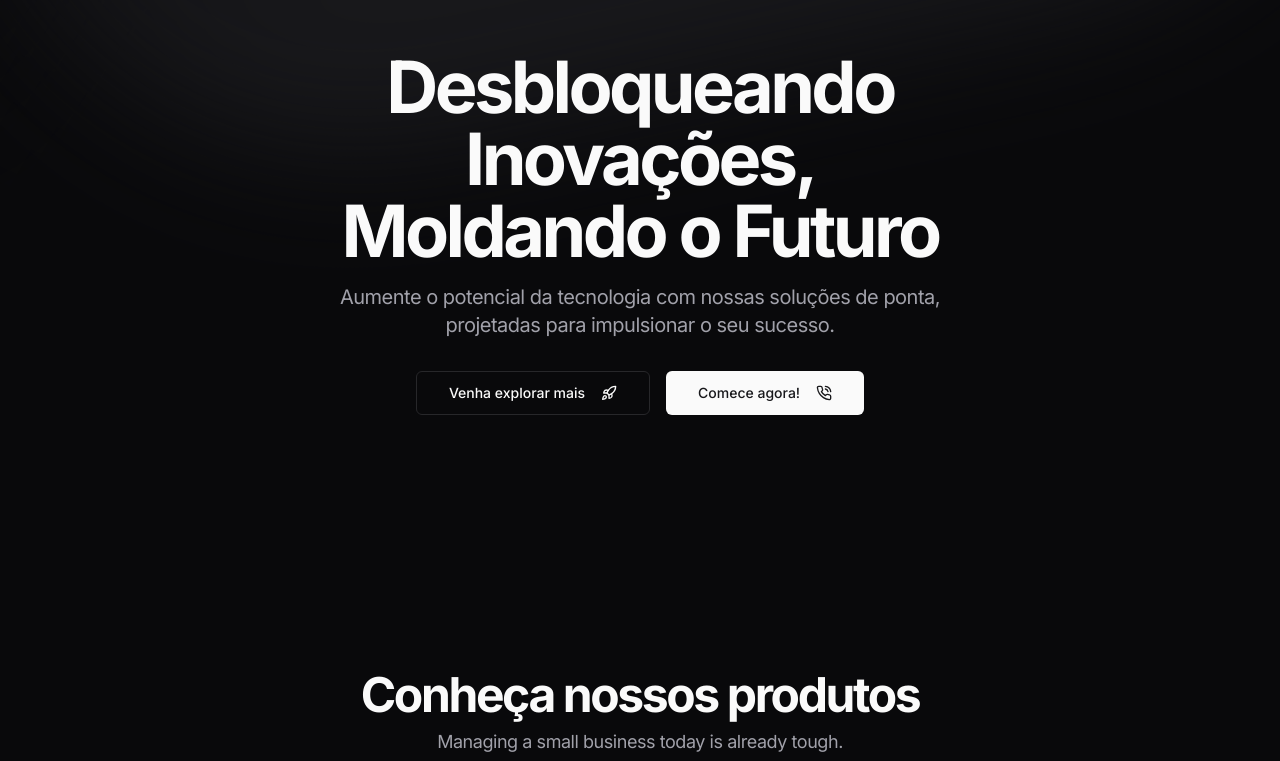
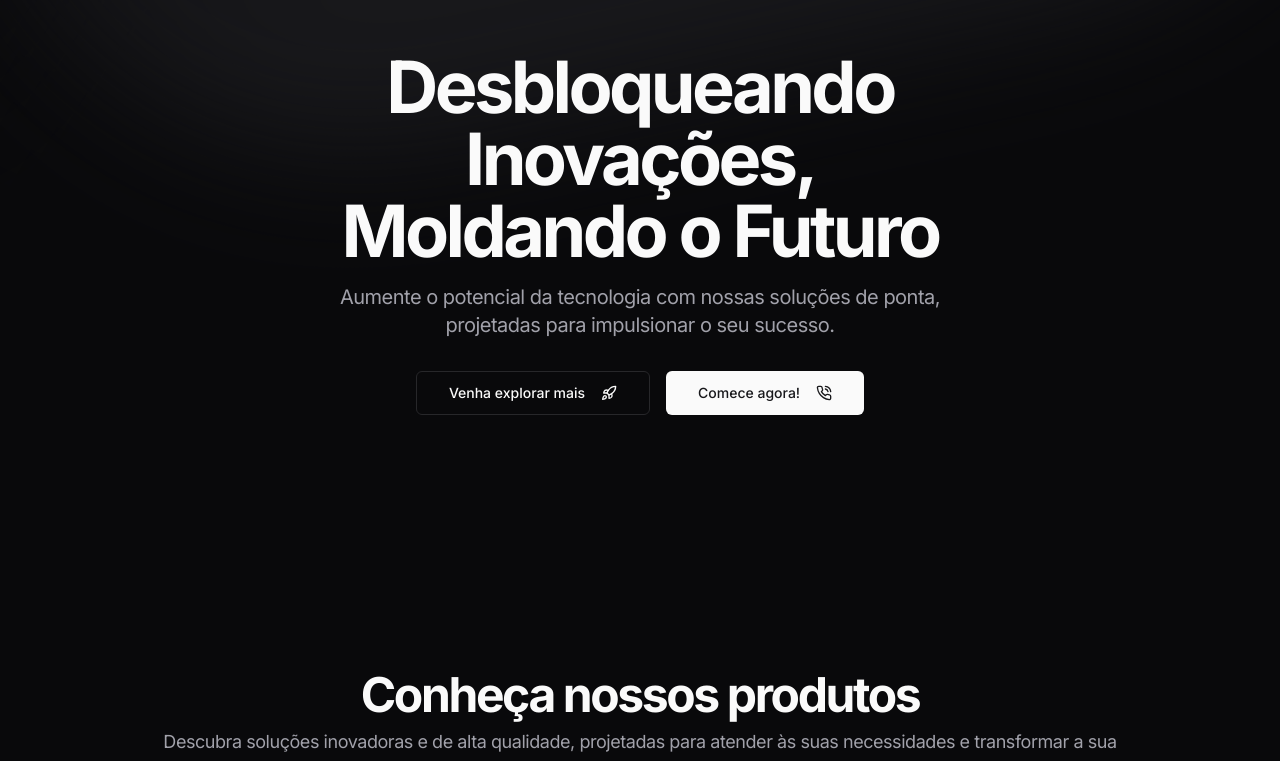
Before and after one commit to landinglabs/landing_page, a Next.js app: page / in a window 1280 px wide. Shown: the part 173-934 px from the top of the page. Built offline with nearby package versions, Linux system fonts and the light colour scheme.

Commit message:
feat: add subtitle to features

```diff
--- a/components/sections/features.tsx
+++ b/components/sections/features.tsx
@@ -85,16 +85,21 @@ export const Features = () => {
       <div className="container mx-auto">
         <div className="flex text-center justify-center items-center gap-4 flex-col">
           <div className="flex gap-2 flex-col">
-            <h2 className="text-3xl md:text-5xl tracking-tighter max-w-xl text-center font-bold">
+            <h2 className="text-3xl md:text-5xl tracking-tighter max-w-5xl text-center font-bold">
               Conheça nossos produtos
             </h2>
-            <p className="text-lg leading-relaxed tracking-tight text-muted-foreground max-w-xl text-center">
-              Managing a small business today is already tough.
+            <p className="text-lg leading-relaxed tracking-tight text-muted-foreground max-w-5xl text-center">
+              Descubra soluções inovadoras e de alta qualidade, projetadas para
+              atender às suas necessidades e transformar a sua experiência de
+              compra.
             </p>
           </div>
           <div className="grid text-left grid-cols-1 lg:grid-cols-3 w-full gap-8 mt-16">
             {features.map((item) => (
-              <Card className="w-full rounded-md flex flex-col justify-between" key={item.header}>
+              <Card
+                className="w-full rounded-md flex flex-col justify-between"
+                key={item.header}
+              >
                 <CardHeader>
                   <CardTitle>
                     <span className="flex flex-row gap-4 items-center font-normal">
@@ -123,7 +128,7 @@ export const Features = () => {
                     </div>
                   </div>
                 </CardContent>
-                <CardFooter >
+                <CardFooter>
                   <Button variant="outline" className="gap-4">
                     Saiba mais <MoveRight className="w-4 h-4" />
                   </Button>
```
